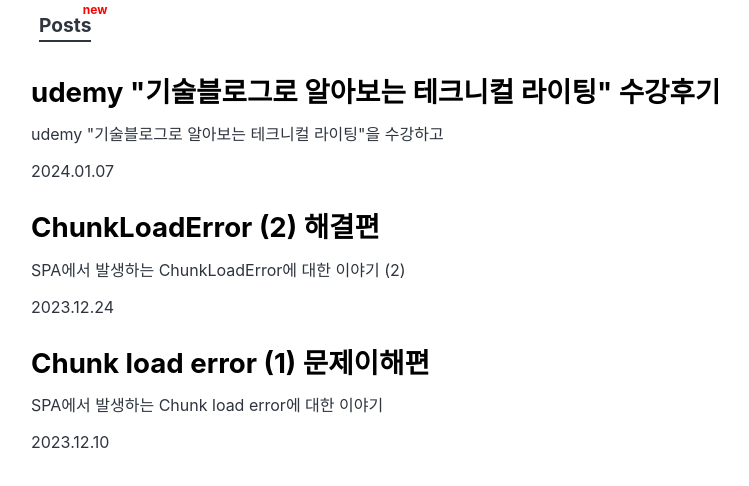
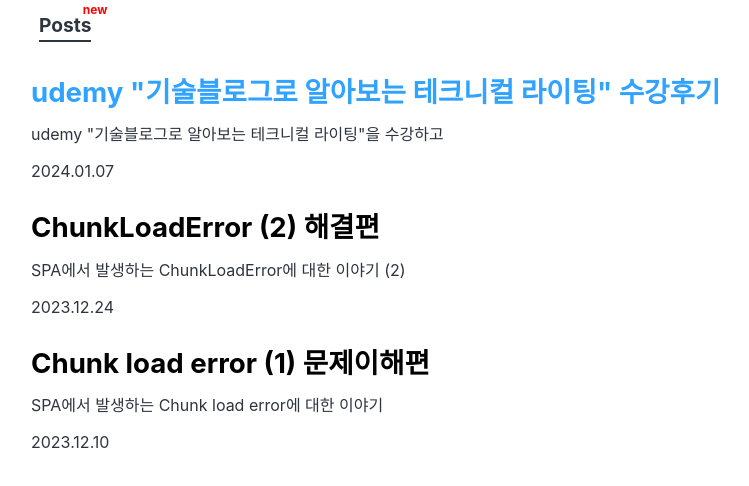
Before and after one commit to sa02045/blog, a Gatsby site: page / in a window 1280 px wide. In both pictures the pointer is over the element 510 px from the left and 92 px from the top of the page. Shown: the whole page, without its empty margins (135-884 px from the left). Built offline with nearby package versions, Linux system fonts and the light colour scheme; Gatsby itself is replaced by a stand-in of ours; some packages are replaced by stand-ins of ours; a web font is replaced by a local one.

Commit message:
style: hover effect

```diff
--- a/src/css/post-list.css
+++ b/src/css/post-list.css
@@ -1,3 +1,8 @@
+.post-list:hover .post-title {
+  color: var(--color-primary);
+  transition: color 0.2s ease-in-out;
+}
+
 .post-list + .post-list {
   margin-top: 100px;
 }
```
